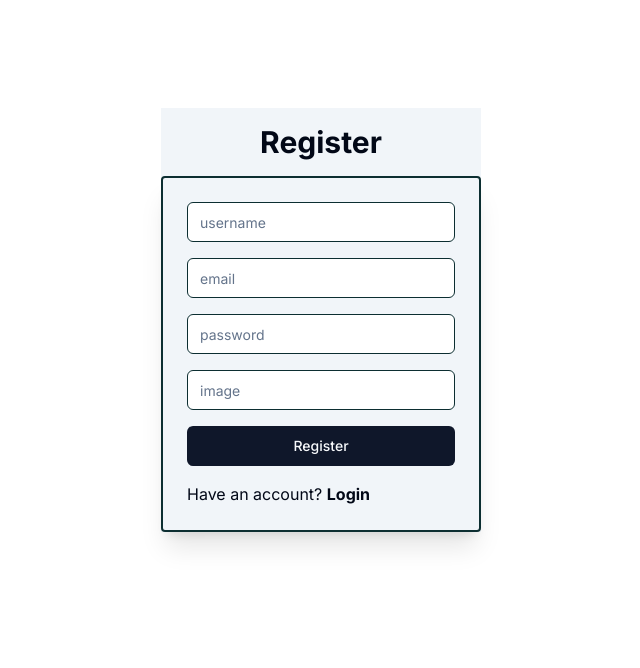
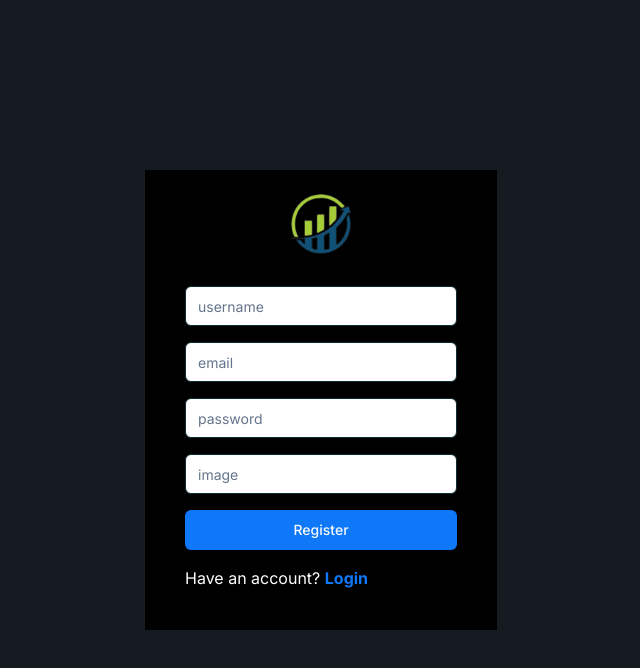
Before and after one commit to ajarek/next-14-ep-41-financial-tracker, a Next.js app: page /register in a window 1280 px wide. Shown: the top 668 px of the page, without its empty margins (319-959 px from the left). Built offline with nearby package versions, Linux system fonts and the light colour scheme.

Commit message:
added css for login

```diff
--- a/app/api/auth/auth.ts
+++ b/app/api/auth/auth.ts
@@ -4,20 +4,24 @@ import GitHub from 'next-auth/providers/github'
 import { User } from '@/lib/models'
 import connectToDb from '@/lib/connectToDb'
 import bcrypt from 'bcryptjs'
-
 export const {
   auth,
-
   handlers: { GET, POST },
 } = NextAuth({
   pages: {
     error: '/register',
   },
+  theme: {
+    colorScheme: 'dark', // "auto" | "dark" | "light"
+    brandColor: '#0E78F9', // Hex color code
+    logo: '/images/logo.png', // Absolute URL to image
+    buttonText: '#ffffff', // Hex color code
+  },
 
   providers: [
     GitHub({
-      clientId: process.env.GITHUB_ID as string,
-      clientSecret: process.env.GITHUB_SECRET as string,
+      clientId: process.env.GITHUB_ID,
+      clientSecret: process.env.GITHUB_SECRET,
     }),
     CredentialsProvider({
       name: 'Credential',
@@ -25,23 +29,17 @@ export const {
         username: { type: 'text', required: true },
         password: { type: 'password', required: true },
       },
-      // @ts-expect-error: next-auth error
-      async authorize(credentials: { username: string; password: string }) {
+      async authorize(credentials: any) {
         await connectToDb()
-
         try {
           const user = await User.findOne({ username: credentials.username })
-
           if (user) {
             const isPasswordCorrect = await bcrypt.compare(
               credentials.password,
               user.password
             )
-
             if (isPasswordCorrect) {
-              return {
-                user,
-              }
+              return user
             }
           }
         } catch (err: any) {
@@ -51,6 +49,7 @@ export const {
     }),
   ],
   secret: process.env.AUTH_SECRET,
+
   callbacks: {
     async redirect({ url, baseUrl }) {
 
--- a/app/globals.css
+++ b/app/globals.css
@@ -78,5 +78,5 @@
     }
   }
   .lol{
-    color:hsl(185, 49%, 18%);
+    color:#008b8b;
   }
--- a/app/register/page.tsx
+++ b/app/register/page.tsx
@@ -2,7 +2,7 @@ import RegisterForm from '@/components/RegisterForm'
 
 const Register = () => {
   return (
-    <div className='flex h-screen -mt-20 justify-center items-center    '>
+    <div className='flex h-screen  justify-center items-center bg-[#161b22]   '>
       <RegisterForm />
     </div>
   )
--- a/components/RegisterForm.tsx
+++ b/components/RegisterForm.tsx
@@ -7,6 +7,7 @@ import { useRouter } from 'next/navigation'
 import Link from 'next/link'
 import { Input } from './ui/input'
 import { Button } from './ui/button'
+import Image from 'next/image'
 
 const DEFAULT_IS_ADMIN: boolean = false
 
@@ -38,10 +39,18 @@ const RegisterForm = () => {
   }
 
   return (
-    <div className='bg-secondary'>
-      <h1 className='text-3xl text-center font-bold my-4'>Register</h1>
+    <div className='bg-[#000] text-white  p-4'>
+      <div className='flex justify-center p-2'>
+        <Image
+          src='/images/logo.png'
+          alt='logo'
+          width={80}
+          height={80}
+          className='w-[60px] h-[60px] '
+        />
+      </div>
       <form
-        className='w-80  flex flex-col gap-4 p-6 shadow-xl border-2 rounded-sm'
+        className='w-80  flex flex-col gap-4 p-6 '
         onSubmit={handleSubmit}
       >
         <Input
@@ -74,13 +83,13 @@ const RegisterForm = () => {
           value={`${DEFAULT_IS_ADMIN}`}
         />
         <Button
-          className=''
+          className='bg-[#0E78F9] hover:bg-[#0E78F9]/90'
           type='submit'
         >
           Register
         </Button>
         <Link href='/api/auth/signin'>
-          Have an account? <b>Login</b>
+          Have an account? <b className='text-[#0E78F9]'>Login</b>
         </Link>
       </form>
     </div>
```
